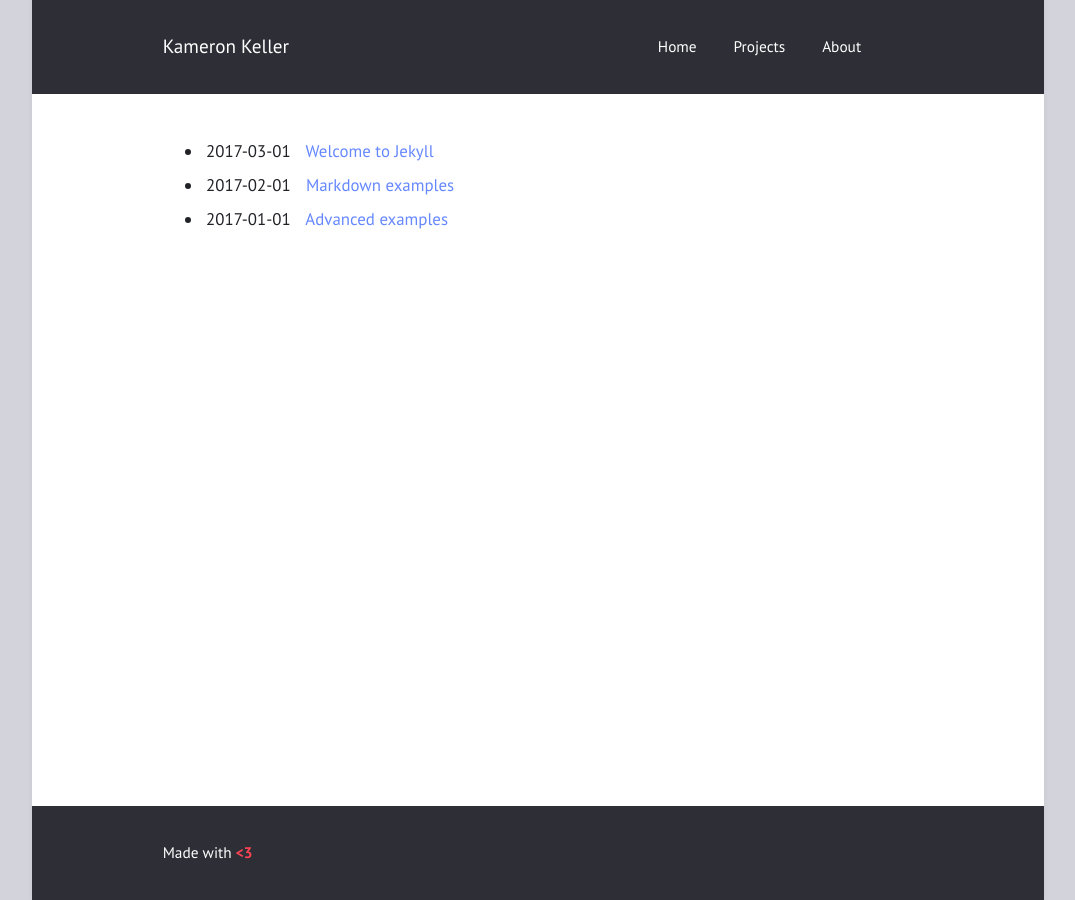
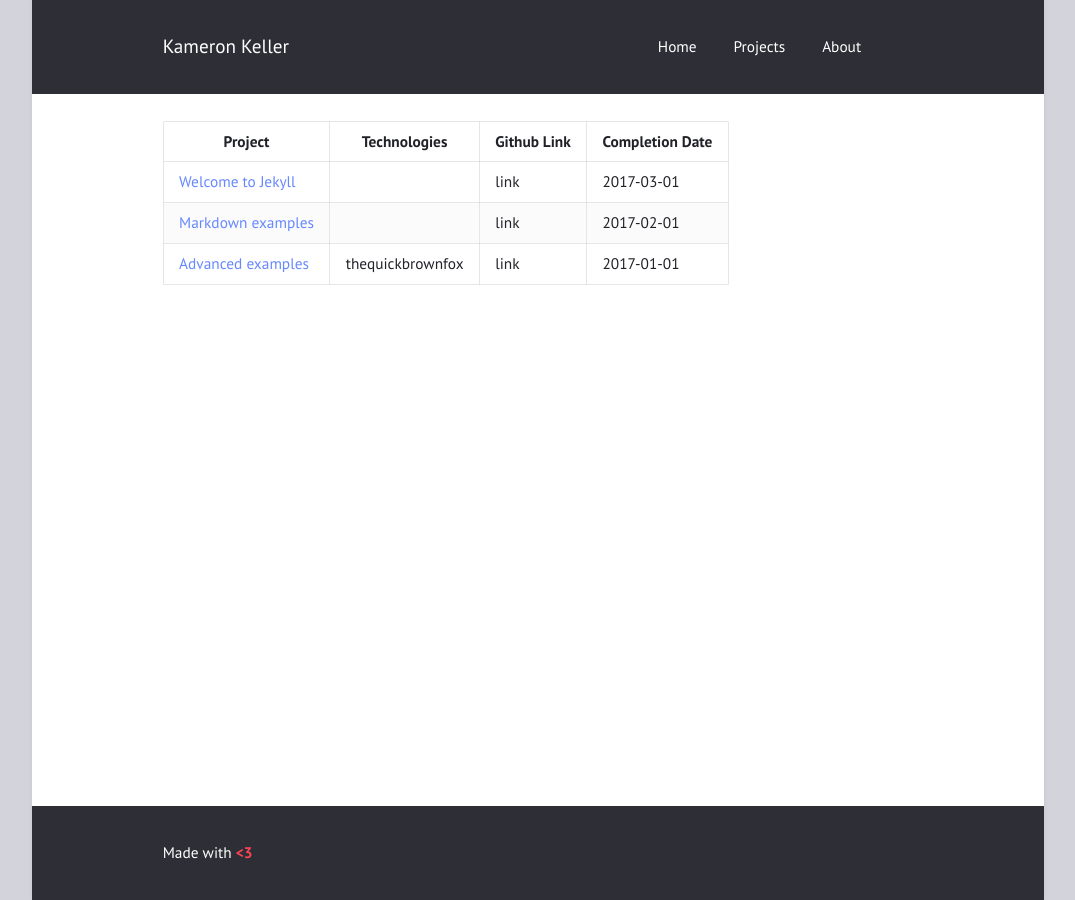
Before and after one commit to KameronKeller/kameronkeller.github.io, a Jekyll site: the page built from archive.html, in a window 1280 px wide. Shown: the whole page, without its empty margins (102-1177 px from the left). Built offline with Jekyll 4.4.1, drawn with Linux system fonts in a browser that asks for light colours.

Commit message:
Change format to table

```diff
--- a/_includes/archive.html
+++ b/_includes/archive.html
@@ -1,4 +1,4 @@
-<article>
+<!-- <article>
   <ul class="archive">
     {% for post in site.posts %}
     <li>
@@ -8,3 +8,25 @@
     {% endfor %}
   </ul>
 </article>
+ -->
+
+ <article>
+   <table>
+     <tr>
+       <th>Project</th>
+       <th>Technologies</th>
+       <th>Github Link</th>
+       <th>Completion Date</th>
+     </tr>
+     {% for post in site.posts %}
+        <tr>
+          <td><a href="{{ post.url | relative_url }}">{{ post.title }}</a></td>
+          <td>{{ post.tags }}</td>
+          <td>link</td>
+          <td><time datetime="{{ post.date | date_to_xmlschema }}">{{ post.date | date: "%Y-%m-%d" }}</time></td>
+        </tr>
+     {% endfor %}
+   </table>
+
+
+ </article>
```
